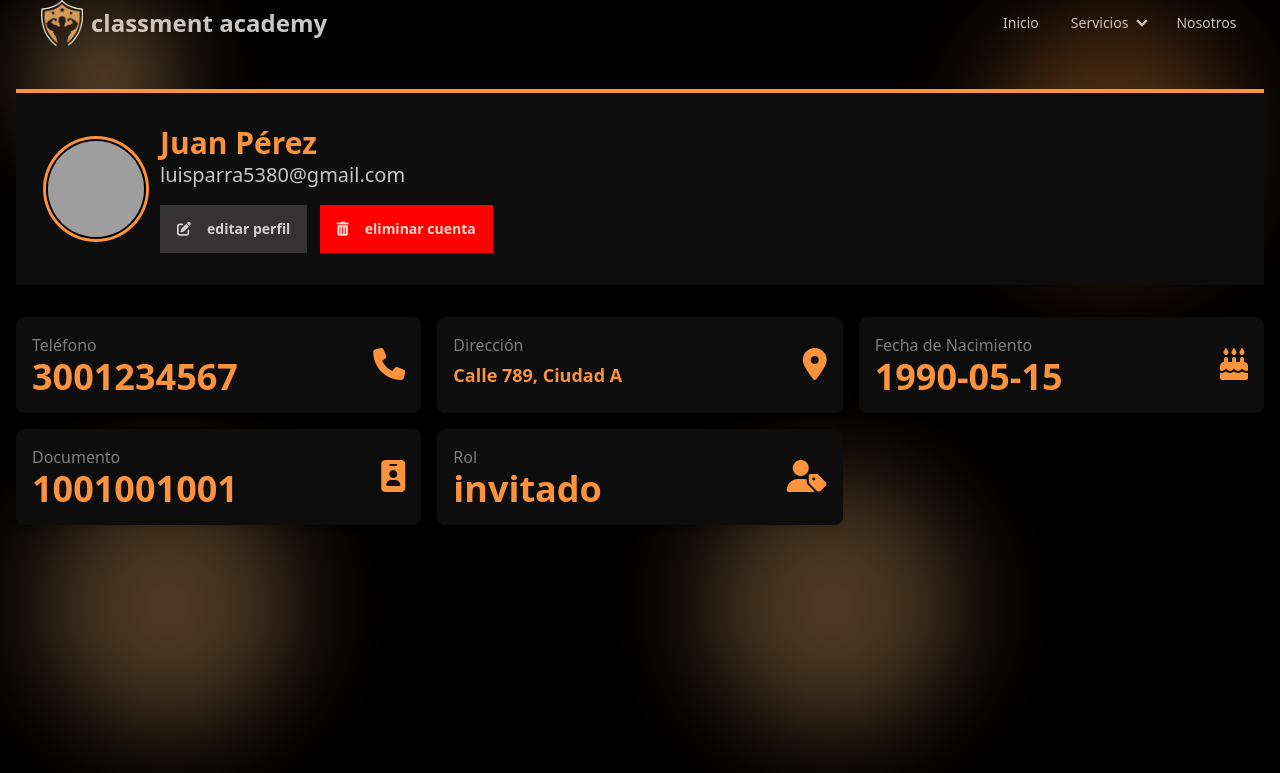
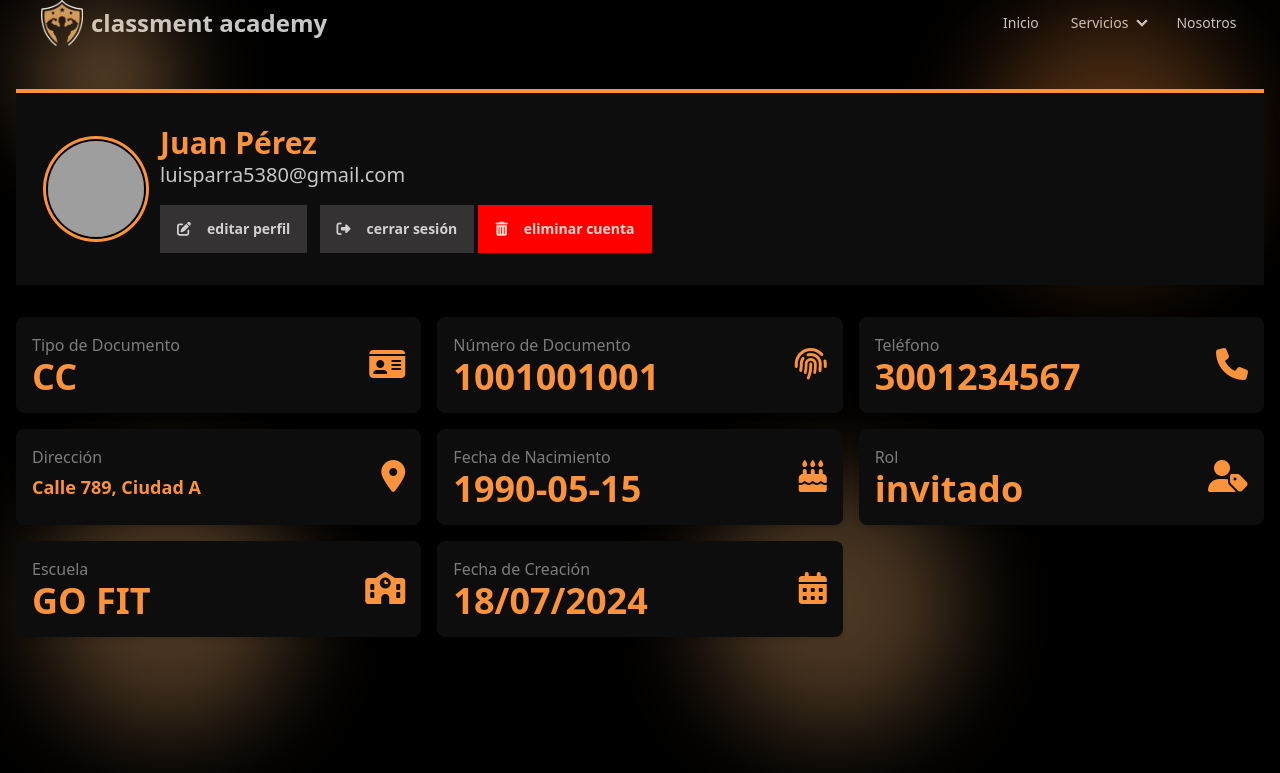
Before and after one commit to KevinAlejandroParra/clasmment-academy, a PHP site: page /perfil_usuario.php in a window 1280 px wide. Shown: the part 27-800 px from the top of the page. Run offline with PHP 8.4, Linux system fonts and the light colour scheme; a user stored in the database is signed in; data comes from the database, SQL or seed files in the repository; some libraries are stand-ins or nearby versions; grey boxes are pictures that could not be loaded.

Commit message:
perf(perfil_usuario): added multi-table queries

```diff
--- /dev/null
+++ b/PHP/logout.php
@@ -0,0 +1,6 @@
+<?php
+session_start();
+session_destroy();
+header("Location: ../login.php");
+exit();
+?>
--- a/SQL/classment-academy.sql
+++ b/SQL/classment-academy.sql
@@ -194,7 +194,7 @@ INSERT INTO `escuelas` (`escuela_nombre`, `escuela_descripcion`, `escuela_telefo
 -- Datos de prueba para la tabla `usuarios`
 INSERT INTO `usuarios` (`usuario_documento`, `usuario_tipo_documento`, `usuario_nombre`, `usuario_apellido`, `usuario_correo`, `usuario_password`, `usuario_telefono`, `usuario_direccion`, `usuario_nacimiento`, `usuario_imagen_url`, `rol_id`, `escuela_id`) VALUES
 ('1001001001', 'CC', 'Juan', 'Pérez', 'luisparra5380@gmail.com', 'password123', '3001234567', 'Calle 789, Ciudad A', '1990-05-15', 'IMG/usuarios/nf.jpg', 1, 1),
-('1002002002', 'CC', 'Chris ', 'Bumstead', 'cbum@email.com', 'password456', '3009876543', 'Avenida 012, Ciudad B', '1985-10-20', 'IMG/usuarios/coach_1.png', 3, 2),
+('1002002002', 'CC', 'Chris ', 'Bumstead', 'cbum@email.com', 'cbum', '3009876543', 'Avenida 012, Ciudad C USA', '1985-10-20', '1726022704_coach_1.png', 3, 2),
 ('1003003003', 'CC', 'Carlos', 'Rodríguez', 'carlos.rodriguez@email.com', 'password789', '3005555555', 'Carrera 345, Ciudad C', '1988-03-25', 'IMG/usuarios/nf.jpg', 3, 3),
 ('1004004004', 'CC', 'Ana', 'Martínez', 'ana.martinez@email.com', 'passwordabc', '3007777777', 'Diagonal 678, Ciudad A', '1992-12-10', 'IMG/usuarios/nf.jpg', 4, 1);
 
--- a/perfil_usuario.php
+++ b/perfil_usuario.php
@@ -8,14 +8,26 @@ session_start();
 }
 
 $usuario = $_SESSION['usuario_documento'];
-    $usuarios_query = "SELECT * FROM usuarios WHERE usuario_estado = :estado AND usuario_documento = :usuario_documento";
+$error_message = $success_message = '';
+
+try {
+    $conn->setAttribute(PDO::ATTR_ERRMODE, PDO::ERRMODE_EXCEPTION);
+
+    $usuarios_query = "SELECT u.*, r.rol_nombre, e.escuela_nombre
+                       FROM usuarios u
+                       INNER JOIN roles r ON u.rol_id = r.rol_id
+                       INNER JOIN escuelas e ON u.escuela_id = e.escuela_id
+                       WHERE u.usuario_estado = :estado AND u.usuario_documento = :usuario_documento";
 
     $stmt = $conn->prepare($usuarios_query);
     $stmt->bindValue(":estado", "activo", PDO::PARAM_STR);
-    $stmt->bindValue(":usuario_documento", $usuario, PDO::PARAM_INT);
-
+    $stmt->bindValue(":usuario_documento", $usuario, PDO::PARAM_STR);
     $stmt->execute();
     $user = $stmt->fetch(PDO::FETCH_ASSOC);
+
+    if (!$user) {
+        throw new Exception("No se encontró el usuario.");
+    }
 
     // Obtener roles y escuelas para los selectores
     $roles_query = "SELECT * FROM roles";
@@ -60,7 +72,7 @@ if ($_SERVER['REQUEST_METHOD'] === 'POST') {
             $update_stmt->bindValue(':rol_id', $_POST['rol_id'], PDO::PARAM_INT);
             $update_stmt->bindValue(':escuela_id', $_POST['escuela_id'], PDO::PARAM_INT);
             $update_stmt->bindValue(':imagen_url', $usuario_imagen_url, PDO::PARAM_STR);
-        $update_stmt->bindValue(':documento', $usuario, PDO::PARAM_INT);
+            $update_stmt->bindValue(':documento', $usuario, PDO::PARAM_STR);
 
             if ($update_stmt->execute()) {
                 $success_message = "Perfil actualizado exitosamente.";
@@ -74,7 +86,7 @@ if ($_SERVER['REQUEST_METHOD'] === 'POST') {
             // Desactivar cuenta de usuario (borrado suave)
             $delete_query = "UPDATE usuarios SET usuario_estado = 'inactivo' WHERE usuario_documento = :documento";
             $delete_stmt = $conn->prepare($delete_query);
-        $delete_stmt->bindValue(':documento', $usuario);
+            $delete_stmt->bindValue(':documento', $usuario, PDO::PARAM_STR);
 
             if ($delete_stmt->execute()) {
                 session_destroy();
@@ -85,10 +97,15 @@ if ($_SERVER['REQUEST_METHOD'] === 'POST') {
             }
         }
     }
+} catch (PDOException $e) {
+    $error_message = "Error de base de datos: " . $e->getMessage();
+} catch (Exception $e) {
+    $error_message = $e->getMessage();
+}
 ?>
 
 <!DOCTYPE html>
-<html data-theme="black" lang="en">
+<html data-theme="black" lang="es">
 <head>
     <meta charset="UTF-8">
     <meta name="viewport" content="width=device-width, initial-scale=1.0">
@@ -172,8 +175,19 @@ if ($_SERVER['REQUEST_METHOD'] === 'POST') {
             </div>
         <?php endif; ?>
 
-
-
+        <?php if ($success_message): ?>
+            <div id="success-alert" class="alert alert-success shadow-lg mb-8" data-aos="fade-down">
+                <div class="flex justify-between w-full">
+                    <div class="flex items-center">
+                        <i class="fas fa-check-circle mr-2"></i>
+                        <span><?= htmlspecialchars($success_message) ?></span>
+                    </div>
+                    <button onclick="closeAlert('success-alert')" class="btn btn-ghost btn-sm">
+                        <i class="fas fa-times"></i>
+                    </button>
+                </div>
+            </div>
+        <?php endif; ?>
 
         <!-- Tarjeta de perfil principal -->
         <div class="card bg-base-200 shadow-xl mb-8 border-t-4 border-orange-400" data-aos="fade-up">
@@ -191,6 +205,10 @@ if ($_SERVER['REQUEST_METHOD'] === 'POST') {
                             <label for="edit-modal" class="btn btn-primary mr-2">
                                 <i class="fas fa-edit mr-2"></i>Editar Perfil
                             </label>
+                            <a href="PHP/logout.php" class="btn btn-secondary">
+                              <i class="fas fa-sign-out-alt mr-2"></i>Cerrar Sesión
+                               </a>
+
                             <label for="delete-modal" class="btn btn-error">
                                 <i class="fas fa-trash-alt mr-2"></i>Eliminar Cuenta
                             </label>
@@ -204,66 +222,60 @@ if ($_SERVER['REQUEST_METHOD'] === 'POST') {
         <div class="grid grid-cols-1 md:grid-cols-2 lg:grid-cols-3 gap-4">
             <div class="stat bg-base-200 rounded-lg p-4 shadow-md" data-aos="fade-up" data-aos-delay="100">
                 <div class="stat-figure text-orange-400">
+                    <i class="fas fa-id-card fa-2x"></i>
+                </div>
+                <div class="stat-title">Tipo de Documento</div>
+                <div class="stat-value text-orange-400"><?= htmlspecialchars($user['usuario_tipo_documento']) ?></div>
+            </div>
+            <div class="stat bg-base-200 rounded-lg p-4 shadow-md" data-aos="fade-up" data-aos-delay="200">
+                <div class="stat-figure text-orange-400">
+                    <i class="fas fa-fingerprint fa-2x"></i>
+                </div>
+                <div class="stat-title">Número de Documento</div>
+                <div class="stat-value text-orange-400"><?= htmlspecialchars($user['usuario_documento']) ?></div>
+            </div>
+            <div class="stat bg-base-200 rounded-lg p-4 shadow-md" data-aos="fade-up" data-aos-delay="300">
+                <div class="stat-figure text-orange-400">
                     <i class="fas fa-phone fa-2x"></i>
                 </div>
                 <div class="stat-title">Teléfono</div>
                 <div class="stat-value text-orange-400"><?= htmlspecialchars($user['usuario_telefono']) ?></div>
             </div>
-            <div class="stat bg-base-200 rounded-lg p-4 shadow-md" data-aos="fade-up" data-aos-delay="200">
+            <div class="stat bg-base-200 rounded-lg p-4 shadow-md" data-aos="fade-up" data-aos-delay="400">
                 <div class="stat-figure text-orange-400">
                     <i class="fas fa-map-marker-alt fa-2x"></i>
                 </div>
                 <div class="stat-title">Dirección</div>
                 <div class="stat-value text-orange-400 text-lg"><?= htmlspecialchars($user['usuario_direccion']) ?></div>
             </div>
-            <div class="stat bg-base-200 rounded-lg p-4 shadow-md" data-aos="fade-up" data-aos-delay="300">
+            <div class="stat bg-base-200 rounded-lg p-4 shadow-md" data-aos="fade-up" data-aos-delay="500">
                 <div class="stat-figure text-orange-400">
                     <i class="fas fa-birthday-cake fa-2x"></i>
                 </div>
                 <div class="stat-title">Fecha de Nacimiento</div>
                 <div class="stat-value text-orange-400"><?= htmlspecialchars($user['usuario_nacimiento']) ?></div>
             </div>
-            <div class="stat bg-base-200 rounded-lg p-4 shadow-md" data-aos="fade-up" data-aos-delay="400">
-                <div class="stat-figure text-orange-400">
-                    <i class="fas fa-id-badge fa-2x"></i>
-                </div>
-                <div class="stat-title">Documento</div>
-                <div class="stat-value text-orange-400"><?= htmlspecialchars($user['usuario_documento']) ?></div>
-            </div>
-            <div class="stat bg-base-200 rounded-lg p-4 shadow-md" data-aos="fade-up" data-aos-delay="500">
+            <div class="stat bg-base-200 rounded-lg p-4 shadow-md" data-aos="fade-up" data-aos-delay="600">
                 <div class="stat-figure text-orange-400">
                     <i class="fas fa-user-tag fa-2x"></i>
                 </div>
                 <div class="stat-title">Rol</div>
-                <div class="stat-value text-orange-400">
-                    <!-- consulta para mostrar el nombre del rol correspondiente -->
-                    <?php
-                        $rol_id = $user['rol_id'];
-                        $stmt = $conn->prepare("SELECT rol_nombre FROM roles WHERE rol_id = :rol_id");
-                        $stmt->bindValue(":rol_id", $rol_id);
-                        $stmt->execute();
-                        $rol = $stmt->fetch(PDO::FETCH_ASSOC);
-                        echo htmlspecialchars($rol['rol_nombre']);
-                    ?>
+                <div class="stat-value text-orange-400"><?= htmlspecialchars($user['rol_nombre']) ?></div>
             </div>
-            <!-- < PENDIENTE POR AGREGAR
-            <div class="stat bg-base-200 rounded-lg p-4 shadow-md" data-aos="fade-up" data-aos-delay="600">
+            <div class="stat bg-base-200 rounded-lg p-4 shadow-md" data-aos="fade-up" data-aos-delay="700">
                 <div class="stat-figure text-orange-400">
                     <i class="fas fa-school fa-2x"></i>
                 </div>
                 <div class="stat-title">Escuela</div>
-    <div class="stat-value text-orange-400">
-        ?php
-            $escuela_id = $user['escuela_id'];
-            $stmt = $conn->prepare("SELECT escuela_nombre FROM escuelas WHERE escuela_id = :escuela_id");
-            $stmt->bindValue(":escuela_id", $escuela_id);
-            $stmt->execute();
-            $escuela = $stmt->fetch(PDO::FETCH_ASSOC);
-            echo htmlspecialchars($escuela['escuela_nombre']);
-        ?>
+                <div class="stat-value text-orange-400"><?= htmlspecialchars($user['escuela_nombre']) ?></div>
             </div>
-</div> -->
-
+            <div class="stat bg-base-200 rounded-lg p-4 shadow-md" data-aos="fade-up" data-aos-delay="800">
+                <div class="stat-figure text-orange-400">
+                    <i class="fas fa-calendar-alt fa-2x"></i>
+                </div>
+                <div class="stat-title">Fecha de Creación</div>
+                <div class="stat-value text-orange-400"><?= htmlspecialchars(date('d/m/Y', strtotime($user['usuario_fecha_creacion']))) ?></div>
+            </div>
         </div>
 
         <!-- Modal para editar perfil -->
@@ -364,21 +376,21 @@ if ($_SERVER['REQUEST_METHOD'] === 'POST') {
                 </div>
             </div>
         </div>
+    </div>
 
     <script>
         AOS.init({
             duration: 1000,
             once: true,
         });
-    </script>
-    <script>
+
         function closeAlert(alertId) {
             const alert = document.getElementById(alertId);
             if (alert) {
                 alert.style.opacity = '0';
                 setTimeout(() => {
                     alert.style.display = 'none';
-                }, 300); // Ajusta este valor para que coincida con la duración de la transición CSS
+                }, 300);
             }
         }
 
```
Also changed, not shown: other parts of perfil_usuario.php (+13 -36 lines), IMG/usuarios/1726022704_coach_1.png (renamed from IMG/usuarios/coach_1.png). Lines whose indentation alone changed are shown as unchanged.
